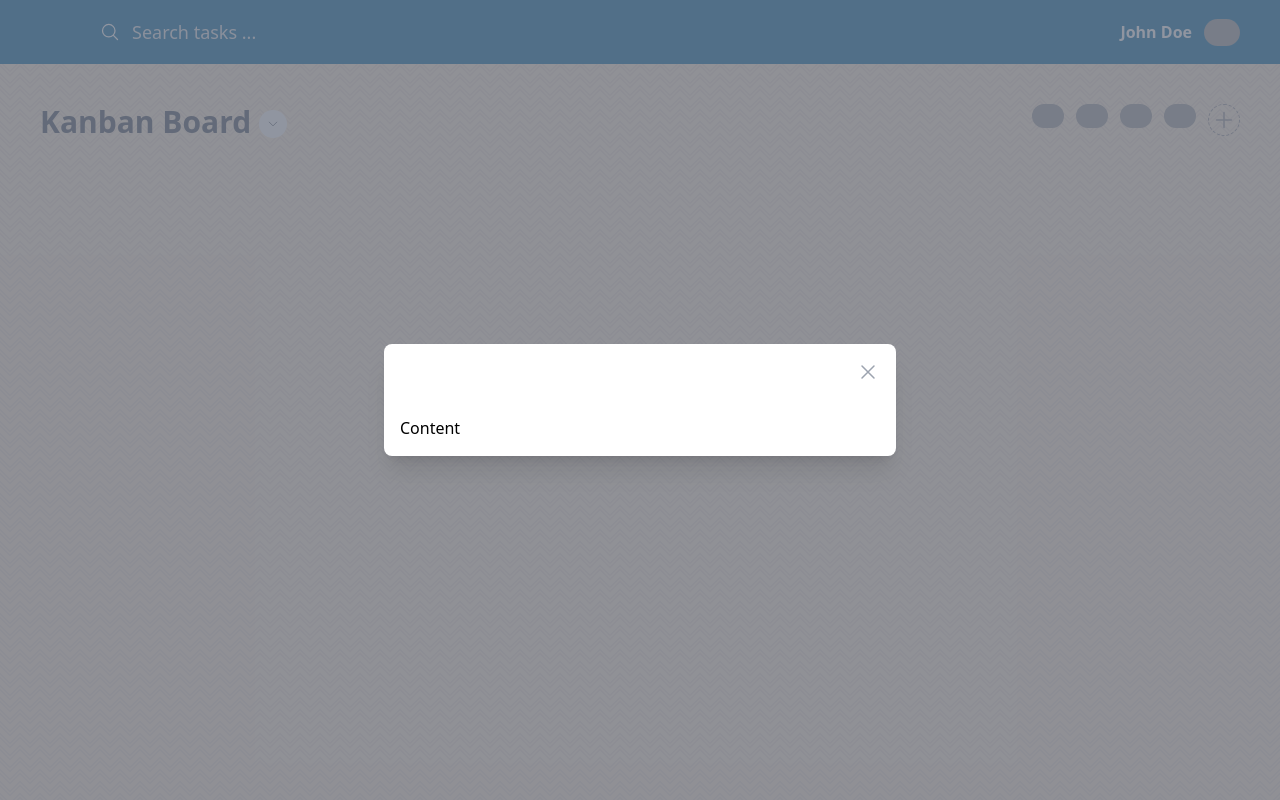
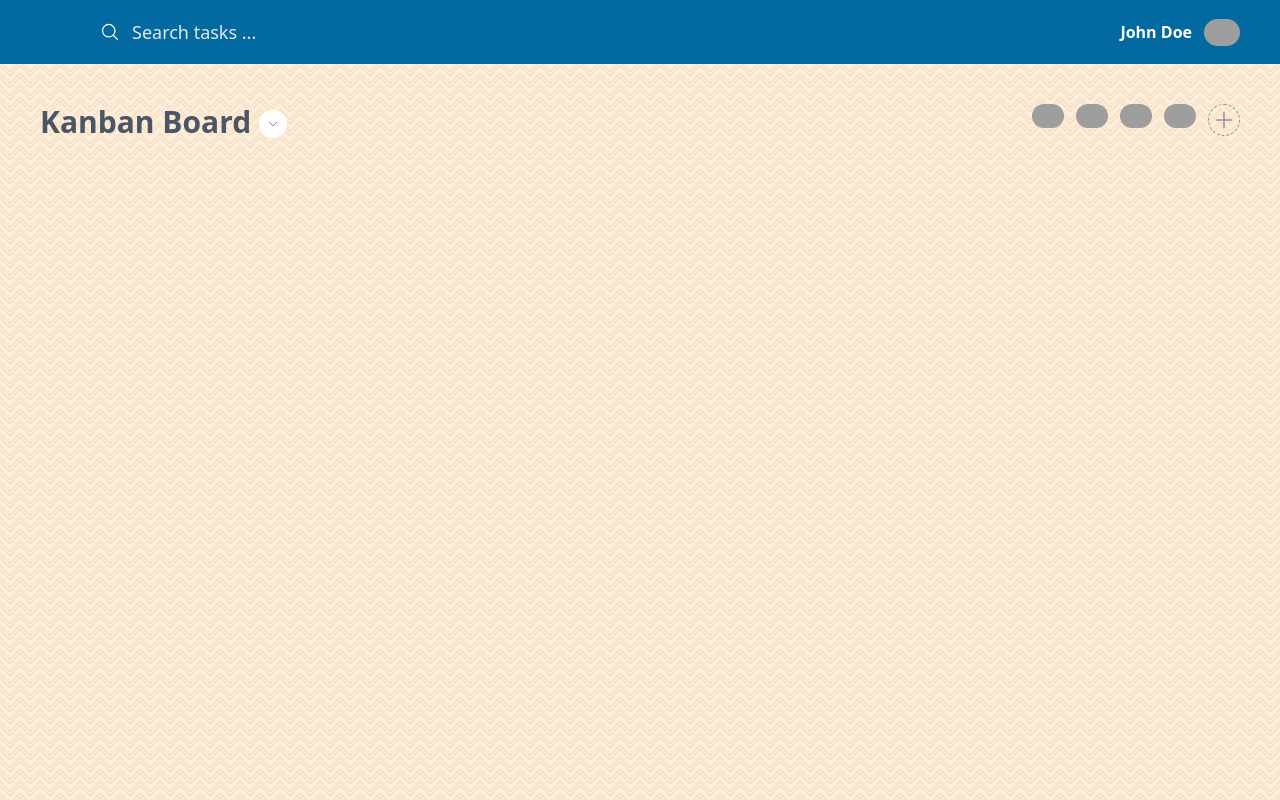
Before and after one commit to dbzrzezinski/kanban_board, a React (Vite) app: page / in a window 1280 px wide. Built offline with nearby package versions, Linux system fonts and the light colour scheme; grey boxes are pictures that could not be loaded.

Commit message:
Hide Modal for default

```diff
--- a/src/App.tsx
+++ b/src/App.tsx
@@ -14,7 +14,7 @@
   const [showBoard, setShowBoard] = useState<boolean>(true);
   const [showAddTaskFormLane, setShowAddTaskFormLane] = useState<number>(-1);
   const [filteredBoardData, setFilteredBoardData] = useState<Board[]>();
-  const [isModalOpen, setIsModalOpen] = useState<boolean>(true);
+  const [isModalOpen, setIsModalOpen] = useState<boolean>(false);
 
   const STORAGE_KEY_BOARD_DATA = "kanban_board";
 
```
